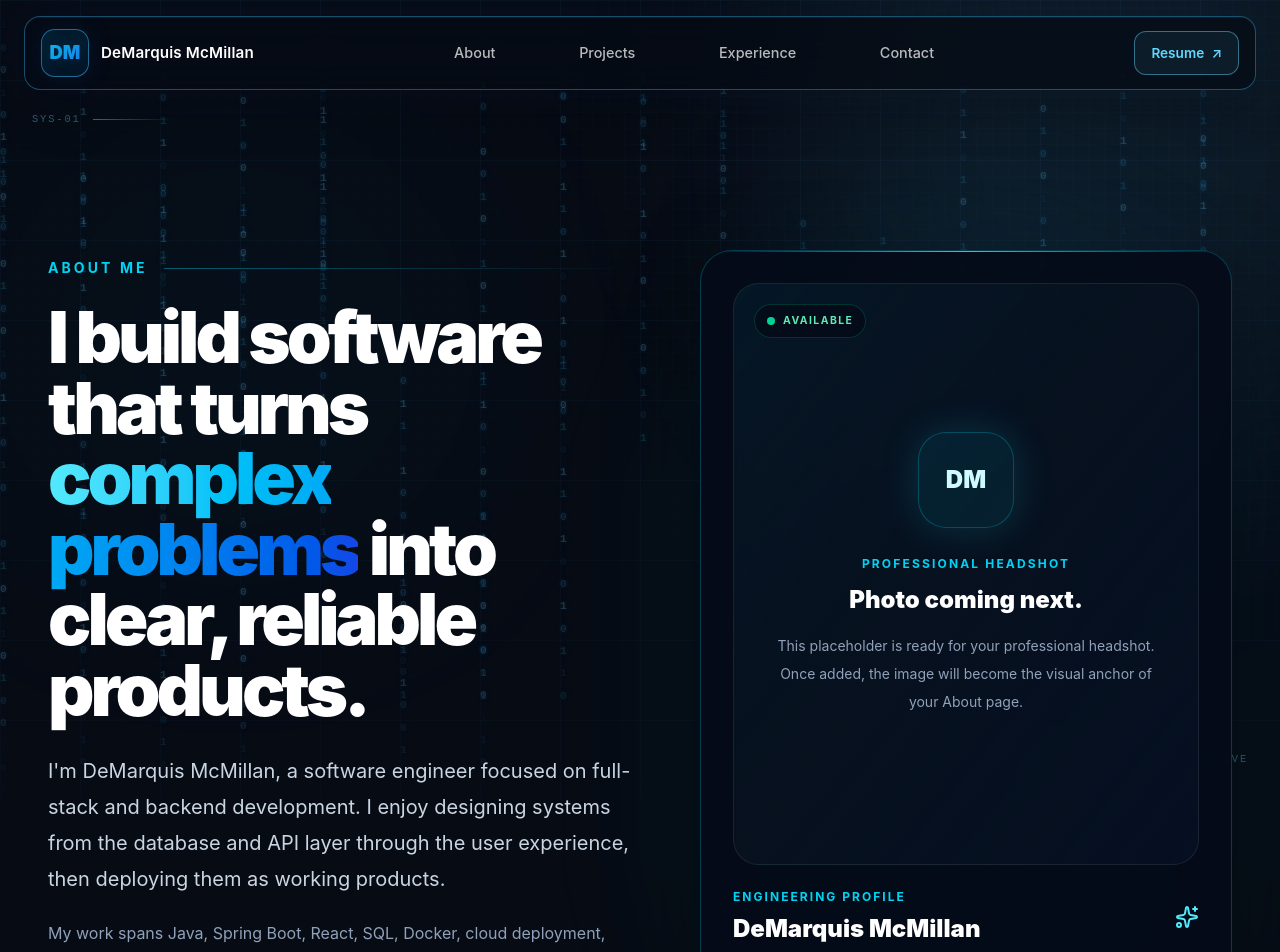
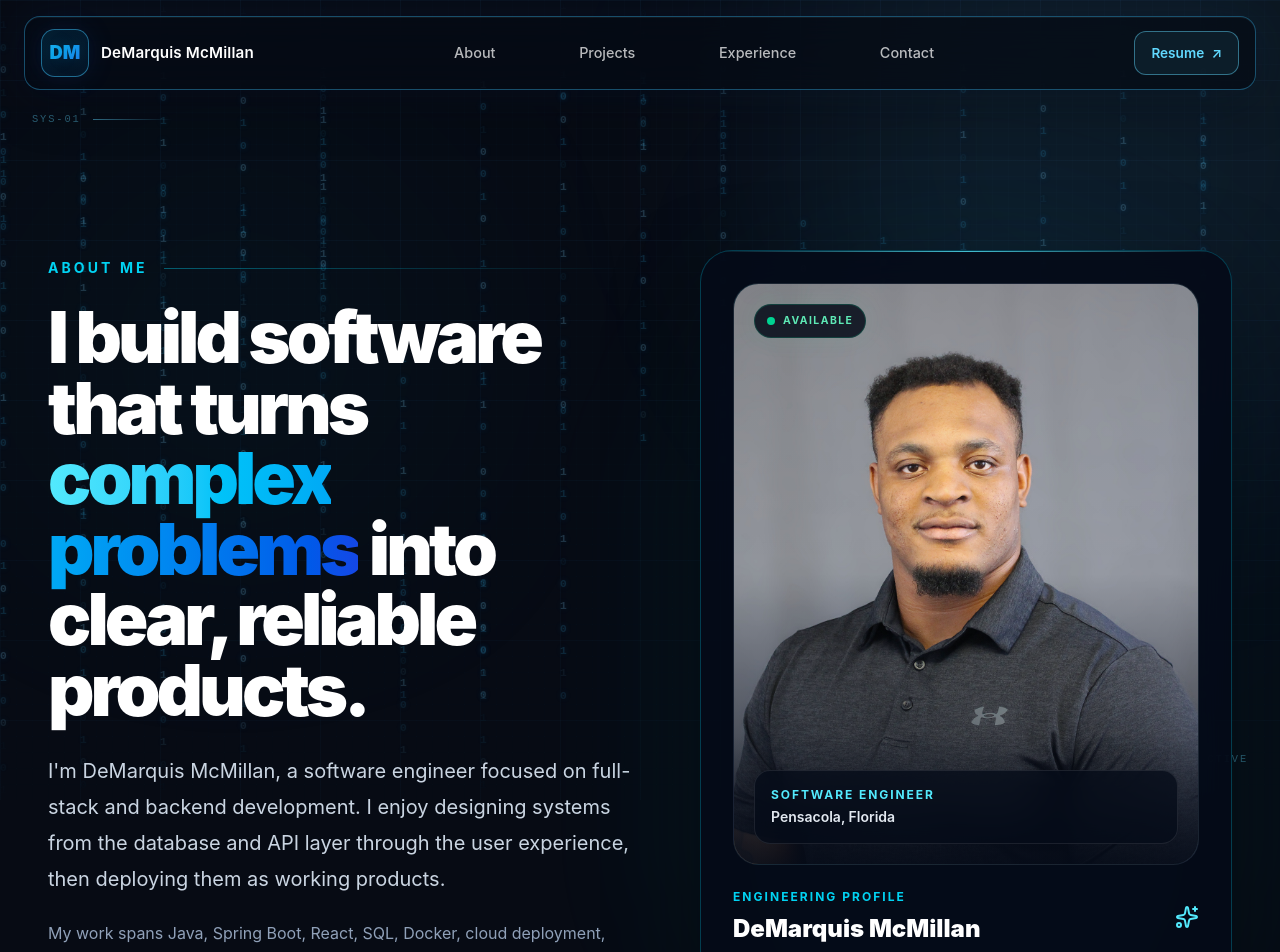
Before and after one commit to dmm-dev228/DeMarquisMcMillan-dev, a React (Vite) app: page /about in a window 1280 px wide. Shown: the top 952 px of the page. Built offline with nearby package versions, Linux system fonts and the light colour scheme.

Commit message:
feat(about): add professional headshot to profile

```diff
--- a/src/components/about/AboutHero.jsx
+++ b/src/components/about/AboutHero.jsx
@@ -207,45 +207,37 @@ function AboutHero() {
                                 className="absolute inset-x-0 top-0 h-px bg-gradient-to-r from-transparent via-cyan-300/80 to-transparent"
                             />
 
-                            <div className="relative overflow-hidden rounded-[1.6rem] border border-white/[0.08] bg-gradient-to-br from-cyan-400/[0.07] via-[#07111f] to-blue-500/[0.05]">
-                                <div className="aspect-[4/5] min-h-[430px]">
-                                    <div className="flex h-full flex-col items-center justify-center px-8 text-center">
-                                        <motion.div
-                                            animate={{
-                                                boxShadow: [
-                                                    "0 0 0 rgba(34,211,238,0)",
-                                                    "0 0 38px rgba(34,211,238,0.18)",
-                                                    "0 0 0 rgba(34,211,238,0)",
-                                                ],
-                                            }}
-                                            transition={{
-                                                duration: 3.6,
-                                                repeat: Infinity,
-                                                ease: "easeInOut",
-                                            }}
-                                            className="grid h-24 w-24 place-items-center rounded-[1.75rem] border border-cyan-400/25 bg-cyan-400/[0.08] text-2xl font-black text-cyan-100"
-                                        >
-                                            DM
-                                        </motion.div>
+                            <div className="group relative overflow-hidden rounded-[1.6rem] border border-white/[0.08] bg-gradient-to-br from-cyan-400/[0.07] via-[#07111f] to-blue-500/[0.05]">
+                                <motion.div
+                                    animate={{ opacity: [0.2, 0.42, 0.2] }}
+                                    transition={{
+                                        duration: 4,
+                                        repeat: Infinity,
+                                        ease: "easeInOut",
+                                    }}
+                                    aria-hidden="true"
+                                    className="pointer-events-none absolute -inset-px z-20 rounded-[1.6rem] border border-cyan-300/25"
+                                />
 
-                                        <p className="mt-7 text-xs font-bold uppercase tracking-[0.18em] text-cyan-400">
-                                            Professional Headshot
-                                        </p>
+                                <div className="relative aspect-[4/5] min-h-[430px] overflow-hidden">
+                                    <img
+                                        src="/photo.jpg"
+                                        alt="DeMarquis McMillan, software engineer"
+                                        className="h-full w-full object-cover object-[center_18%] transition duration-700 ease-out group-hover:scale-[1.025]"
+                                    />
 
-                                        <h2 className="mt-3 text-2xl font-black text-white">
-                                            Photo coming next.
-                                        </h2>
+                                    <div
+                                        aria-hidden="true"
+                                        className="pointer-events-none absolute inset-0 bg-gradient-to-t from-[#050b18]/70 via-transparent to-slate-950/5"
+                                    />
 
-                                        <p className="mt-4 max-w-sm text-sm leading-7 text-slate-400">
-                                            This placeholder is ready for your
-                                            professional headshot. Once added,
-                                            the image will become the visual
-                                            anchor of your About page.
-                                        </p>
-                                    </div>
+                                    <div
+                                        aria-hidden="true"
+                                        className="pointer-events-none absolute inset-x-0 bottom-0 h-32 bg-gradient-to-t from-[#050b18]/80 to-transparent"
+                                    />
                                 </div>
 
-                                <div className="absolute left-5 top-5 flex items-center gap-2 rounded-full border border-emerald-400/20 bg-[#050b18]/85 px-3 py-2 backdrop-blur-xl">
+                                <div className="absolute left-5 top-5 z-30 flex items-center gap-2 rounded-full border border-emerald-400/20 bg-[#050b18]/85 px-3 py-2 shadow-[0_0_24px_rgba(52,211,153,0.08)] backdrop-blur-xl">
                                     <span className="relative flex h-2 w-2">
                                         <span className="absolute inline-flex h-full w-full animate-ping rounded-full bg-emerald-400 opacity-65" />
                                         <span className="relative inline-flex h-2 w-2 rounded-full bg-emerald-400" />
@@ -254,6 +246,16 @@ function AboutHero() {
                                     <span className="text-[0.65rem] font-bold uppercase tracking-[0.14em] text-emerald-300">
                                         Available
                                     </span>
+                                </div>
+
+                                <div className="absolute inset-x-5 bottom-5 z-30 rounded-2xl border border-white/[0.09] bg-[#050b18]/75 p-4 backdrop-blur-md">
+                                    <p className="text-xs font-bold uppercase tracking-[0.16em] text-cyan-300">
+                                        Software Engineer
+                                    </p>
+
+                                    <p className="mt-1 text-sm font-semibold text-slate-200">
+                                        Pensacola, Florida
+                                    </p>
                                 </div>
                             </div>
 
```
Also changed, not shown: public/photo.jpg (added).
